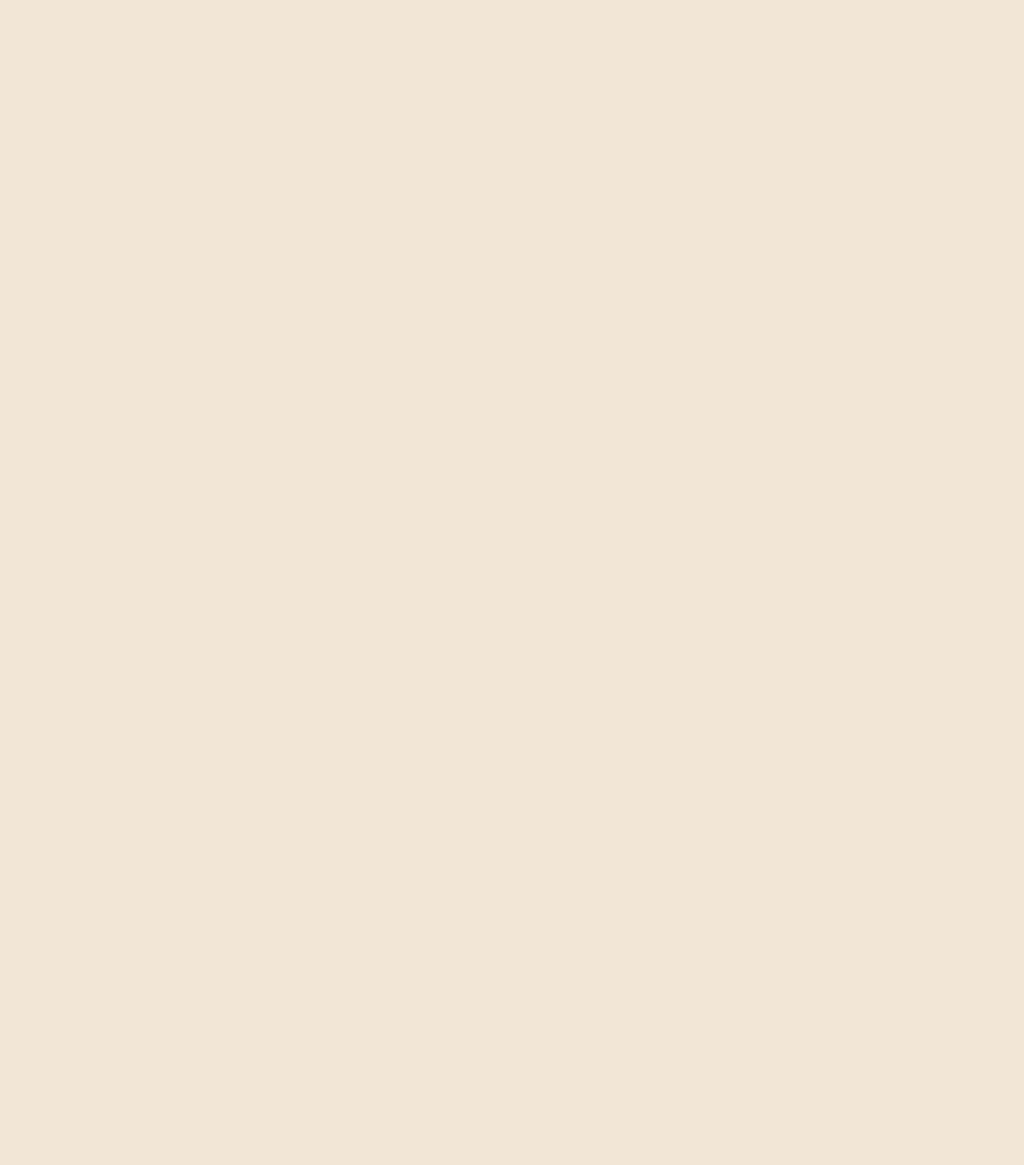
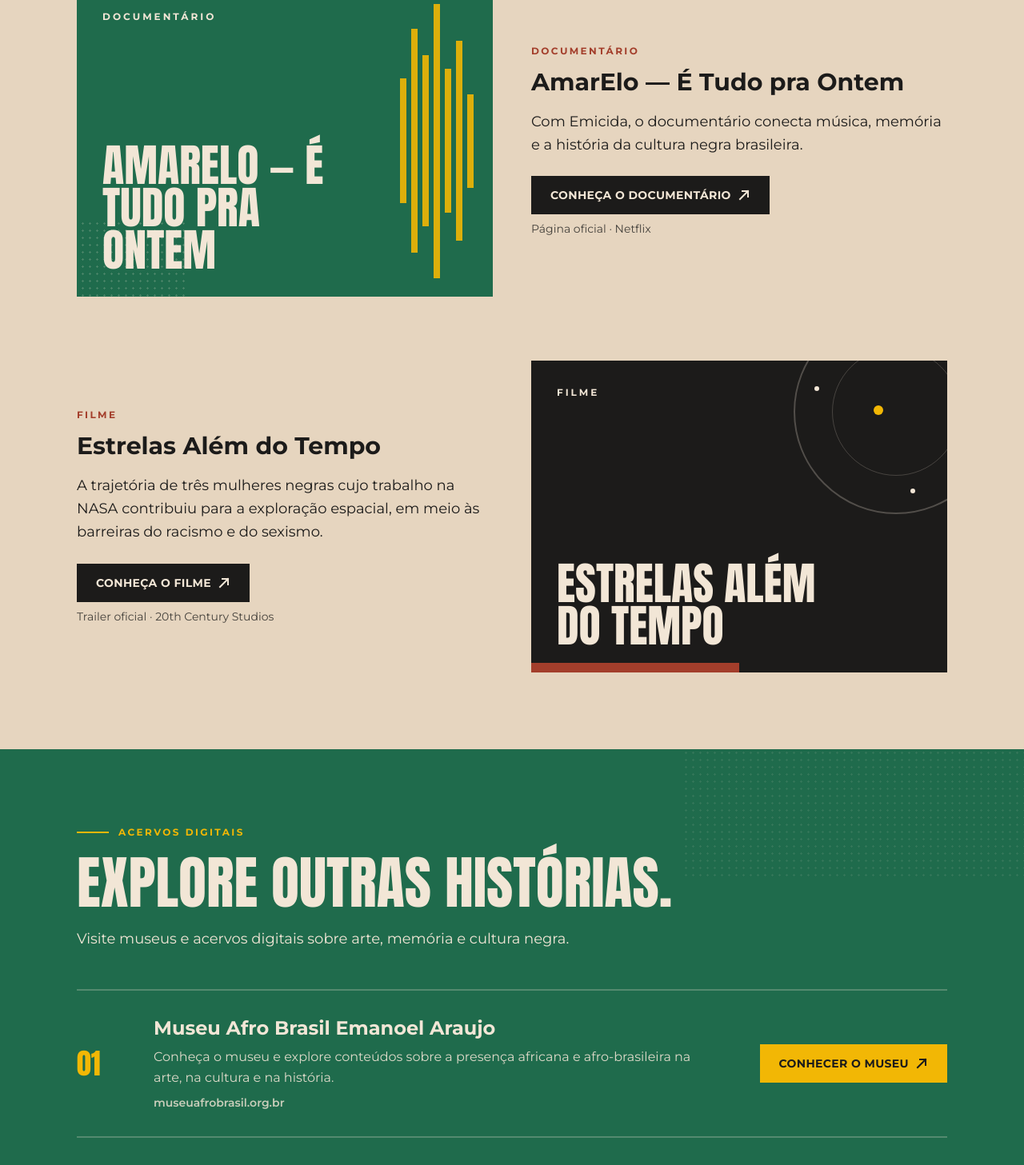
Before and after one commit to camileile/neabi-raizes-em-movimento, a Next.js app: page / in a window 1280 px wide. Shown: the part 1820-3277 px from the top of the page at 80% size. Before the commit the page ends 1568 px from the top, so only its background shows below. Built offline with nearby package versions, Linux system fonts and the light colour scheme.

Commit message:
feat: add film and digital collection sections

```diff
--- a/src/app/page.tsx
+++ b/src/app/page.tsx
@@ -1,4 +1,6 @@
+import { CollectionsSection } from "@/components/CollectionsSection";
 import { ConscienciaSection } from "@/components/ConscienciaSection";
+import { FilmsSection } from "@/components/FilmsSection";
 import { Hero } from "@/components/Hero";
 import { SiteFooter } from "@/components/SiteFooter";
 import { SiteHeader } from "@/components/SiteHeader";
@@ -17,6 +19,8 @@ export default function Home() {
       <main id="conteudo" tabIndex={-1} className="focus:outline-none">
         <Hero />
         <ConscienciaSection />
+        <FilmsSection />
+        <CollectionsSection />
       </main>
       <SiteFooter />
     </>
--- /dev/null
+++ b/src/components/CollectionsSection.tsx
@@ -0,0 +1,42 @@
+import { acervos, digitalCollections, sectionIds } from "@/data/site-content";
+import { ArrowIcon, ExternalLink } from "./ExternalLink";
+import { button, container, eyebrow } from "./ui";
+
+export function CollectionsSection() {
+  return (
+    <section id={sectionIds.acervos} aria-labelledby="titulo-acervos" className="relative bg-floresta py-16 text-areia sm:py-24">
+      <div aria-hidden="true" className="halftone absolute right-0 top-0 h-40 w-1/3 text-areia/10" />
+      <div className={`${container} relative`}>
+        <div className="max-w-3xl">
+          <p className={`${eyebrow} text-solar`}>
+            <span aria-hidden="true" className="h-0.5 w-10 bg-solar" />
+            Acervos digitais
+          </p>
+          <h2 id="titulo-acervos" className="mt-5 font-display text-[clamp(2.5rem,8vw,4.5rem)] uppercase leading-[0.98]">
+            {acervos.title}
+          </h2>
+          <p className="mt-5 text-lg leading-relaxed">{acervos.text}</p>
+        </div>
+
+        <ul className="mt-12 divide-y-2 divide-areia/25 border-y-2 border-areia/25">
+          {digitalCollections.map((item, index) => (
+            <li key={item.name} className="grid gap-5 py-8 md:grid-cols-[4rem_1fr_auto] md:items-center md:gap-8">
+              <span aria-hidden="true" className="font-display text-4xl text-solar">
+                {String(index + 1).padStart(2, "0")}
+              </span>
+              <div>
+                <h3 className="text-2xl font-bold leading-tight">{item.name}</h3>
+                <p className="mt-2 max-w-2xl leading-relaxed text-areia/90">{item.description}</p>
+                <p className="mt-2 text-sm font-semibold text-areia/80">{item.link.source}</p>
+              </div>
+              <ExternalLink href={item.link.href} className={`${button.solar} self-start md:self-center`}>
+                {item.link.label}
+                <ArrowIcon />
+              </ExternalLink>
+            </li>
+          ))}
+        </ul>
+      </div>
+    </section>
+  );
+}
--- /dev/null
+++ b/src/components/FilmsSection.tsx
@@ -0,0 +1,96 @@
+import { assistaELeia, films, sectionIds, type Film } from "@/data/site-content";
+import { ArrowIcon, ExternalLink } from "./ExternalLink";
+import { button, container, eyebrow } from "./ui";
+
+export function FilmsSection() {
+  return (
+    <section
+      id={sectionIds.assistaELeia}
+      aria-labelledby="titulo-assista"
+      className="border-t-2 border-carvao/10 bg-areia-escura py-16 sm:py-24"
+    >
+      <div className={container}>
+        <div className="max-w-3xl">
+          <p className={`${eyebrow} text-terracota`}>
+            <span aria-hidden="true" className="h-0.5 w-10 bg-terracota" />
+            Assista e leia
+          </p>
+          <h2 id="titulo-assista" className="mt-5 text-[clamp(2rem,6vw,3.5rem)] font-bold leading-[1.08] tracking-tight">
+            {assistaELeia.title}
+          </h2>
+          <p className="mt-5 text-lg leading-relaxed">{assistaELeia.intro}</p>
+        </div>
+
+        <ul className="mt-12 space-y-14 sm:mt-16 sm:space-y-20">
+          {films.map((film, index) => (
+            <li key={film.title}>
+              <FilmItem film={film} reversed={index % 2 === 1} />
+            </li>
+          ))}
+        </ul>
+      </div>
+    </section>
+  );
+}
+
+function FilmItem({ film, reversed }: { film: Film; reversed: boolean }) {
+  return (
+    <article className="grid items-center gap-7 md:grid-cols-2 md:gap-12">
+      <div className={reversed ? "md:order-2" : undefined}>
+        <FilmPoster film={film} />
+      </div>
+      <div className={reversed ? "md:order-1" : undefined}>
+        <p className="text-xs font-bold uppercase tracking-[0.2em] text-terracota">{film.kind}</p>
+        <h3 className="mt-3 text-2xl font-bold leading-tight sm:text-3xl">{film.title}</h3>
+        <p className="mt-4 text-lg leading-relaxed">{film.description}</p>
+        <div className="mt-6 flex flex-col items-start gap-2">
+          <ExternalLink href={film.link.href} className={button.dark}>
+            {film.link.label}
+            <ArrowIcon />
+          </ExternalLink>
+          <p className="text-sm text-carvao/80">{film.link.source}</p>
+        </div>
+      </div>
+    </article>
+  );
+}
+
+/** Composição tipográfica no lugar de capas (sem imagens de terceiros). */
+function FilmPoster({ film }: { film: Film }) {
+  const isGreen = film.accent === "floresta";
+  return (
+    <div
+      aria-hidden="true"
+      className={`relative flex aspect-[4/3] flex-col justify-between overflow-hidden p-6 sm:p-8 ${
+        isGreen ? "bg-floresta text-areia" : "bg-carvao text-areia"
+      }`}
+    >
+      {isGreen ? (
+        <>
+          {/* Faixas sonoras: referência à música */}
+          <div className="absolute inset-y-0 right-6 flex items-center gap-1.5 opacity-90">
+            {[40, 72, 55, 88, 46, 64, 30].map((h, i) => (
+              <span key={i} className="w-2 bg-solar" style={{ height: `${h}%` }} />
+            ))}
+          </div>
+          <div className="halftone absolute -left-6 bottom-0 h-24 w-40 text-areia/20" />
+        </>
+      ) : (
+        <>
+          {/* Órbita e estrelas: referência à exploração espacial */}
+          <div className="absolute -right-16 -top-16 size-64 rounded-full border-2 border-areia/25" />
+          <div className="absolute -right-4 -top-4 size-40 rounded-full border border-areia/20" />
+          <span className="absolute right-20 top-14 size-3 rounded-full bg-solar" />
+          <span className="absolute right-40 top-8 size-1.5 rounded-full bg-areia" />
+          <span className="absolute right-10 top-40 size-1.5 rounded-full bg-areia" />
+          <div className="absolute bottom-0 left-0 h-3 w-1/2 bg-terracota" />
+        </>
+      )}
+
+      <p className="relative text-xs font-bold uppercase tracking-[0.25em]">{film.kind}</p>
+      <p className="relative max-w-[75%] font-display text-[clamp(2rem,7vw,3.5rem)] uppercase leading-[0.95]">
+        {film.title}
+      </p>
+    </div>
+  );
+}
```
